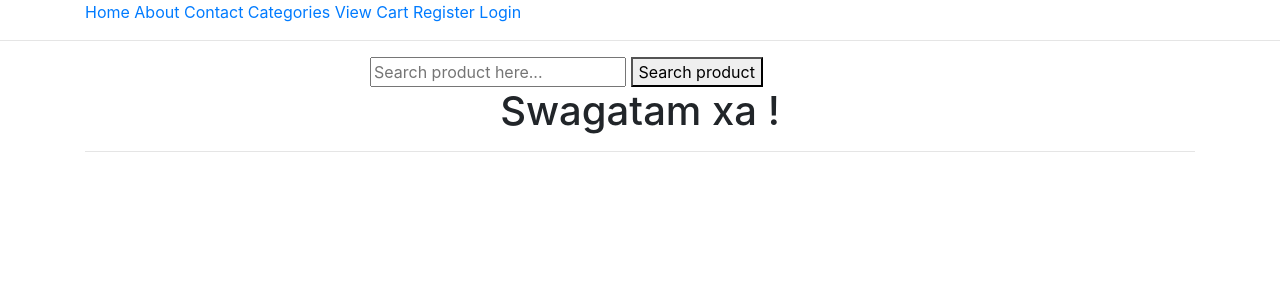
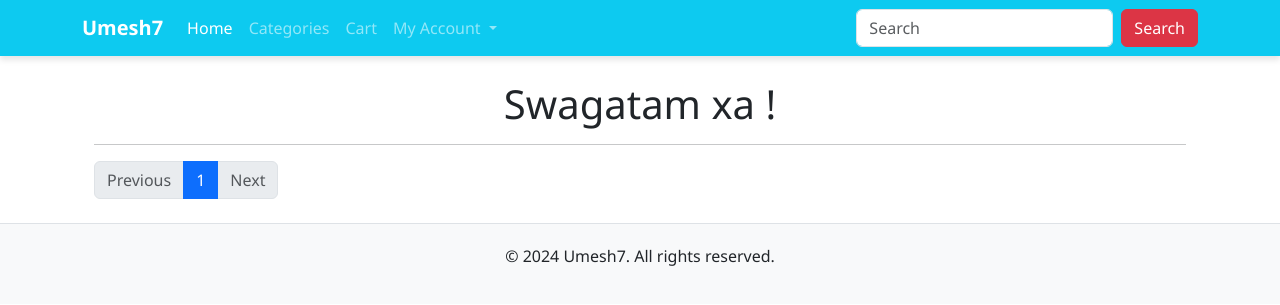
Before and after one commit to UmeshBabu7/Ecommerce-Website, a Django app: page / in a window 1280 px wide. Shown: the top 305 px of the page. Run offline with Django 5.2, Linux system fonts and the light colour scheme; data that the repository does not hold is empty; some libraries are stand-ins or nearby versions.

Commit message:
using pagination and also adding bootstrap

```diff
--- a/website/ecomapp/views.py
+++ b/website/ecomapp/views.py
@@ -5,6 +5,7 @@ from .forms import *
 from django.urls import reverse_lazy
 from django.contrib.auth import authenticate,login,logout
 from django.db.models import Q
+from django.core.paginator import Paginator
 
 # Create your views here.
 
@@ -25,7 +26,12 @@ class HomeView(EcomMixin,TemplateView):
     def get_context_data(self,**kwargs):
         context=super().get_context_data(**kwargs)
         context['meroname']="Umesh Tamang "
-        context['product_list']=Product.objects.all().order_by('-id')
+        all_products=Product.objects.all().order_by('id')
+        paginator=Paginator(all_products,8)
+        page_number=self.request.GET.get('page')
+        print(page_number)
+        product_list=paginator.get_page(page_number)
+        context['product_list']=product_list
         return context
 
 
--- a/website/templates/adminpages/adminorderdetail.html
+++ b/website/templates/adminpages/adminorderdetail.html
@@ -35,8 +35,8 @@
                 </tr>
                 {% endfor %}
                 <tr>
-                    <th colspan="4" class="text-right">Total:</th>
-                    <th>Rs. {{ord_obj.total|intcomma}}</th>
+                    <th colspan="4" class="text-right"></th>
+                    <th>Total=  Rs. {{ord_obj.total|intcomma}}</th>
                 </tr>
             </tbody>
         </table>
--- a/website/templates/base.html
+++ b/website/templates/base.html
@@ -1,44 +1,85 @@
 <!DOCTYPE html>
 <html lang="en">
+
 <head>
     <meta charset="UTF-8">
     <meta name="viewport" content="width=device-width, initial-scale=1.0">
     <title>{% block title %}{% endblock %}</title>
-    <link rel="stylesheet" href="https://stackpath.bootstrapcdn.com/bootstrap/4.5.2/css/bootstrap.min.css">
+    {% comment %} bootstrap link  {% endcomment %}
+    <link href="https://cdn.jsdelivr.net/npm/bootstrap@5.3.0-alpha1/dist/css/bootstrap.min.css" rel="stylesheet">
+    <style>
+        body {
+            font-family: 'Segoe UI', Tahoma, Geneva, Verdana, sans-serif;
+        }
+        .navbar {
+            box-shadow: 0 4px 6px rgba(0, 0, 0, 0.1);
+        }
+        .dropdown-menu {
+            border-radius: 8px;
+            overflow: hidden;
+        }
+        footer {
+            background: #f8f9fa;
+            padding: 20px 0;
+            text-align: center;
+            margin-top: 20px;
+            border-top: 1px solid #dee2e6;
+        }
+    </style>
 </head>
+
 <body>
-    <div class="container">
-    <a href="{% url 'ecomapp:home' %}">Home</a>
-    <a href="{% url 'ecomapp:about' %}">About</a>
-    <a href="{% url 'ecomapp:contact' %}">Contact</a>
-    <a href="{% url 'ecomapp:allproducts' %}">Categories</a>
-    <a href="{% url 'ecomapp:mycart' %}">View Cart</a>
-
-    {% if request.user.customer %}
-    welcome {{request.user.username}}!
-    <a href="{% url 'ecomapp:customerprofile' %}">My Profile </a>
-    <a href="{% url 'ecomapp:customerlogout' %}">Logout</a>
-    {% else %}
-    <a href="{% url 'ecomapp:customerregistration' %}">Register</a>
-    <a href="{% url 'ecomapp:customerlogin' %}">Login</a>
-    {% endif %}
-    </div>
-    <hr>
-    <div class="container">
-        <div class="row">
-            <div class="col-md-6 mx-auto">
-                <form action="{% url 'ecomapp:search' %}" method="GET">
-                    <input type="text" name="keyword" placeholder="Search product here..." required>
-                    <button>Search product </button>
+    <nav class="navbar navbar-expand-lg navbar-dark bg-info">
+        <div class="container">
+            <a class="navbar-brand fw-bold" href="{% url 'ecomapp:home' %}">Umesh7</a>
+            <button class="navbar-toggler" type="button" data-bs-toggle="collapse" data-bs-target="#navbarNavDropdown" aria-controls="navbarNavDropdown" aria-expanded="false" aria-label="Toggle navigation">
+                <span class="navbar-toggler-icon"></span>
+            </button>
+            <div class="collapse navbar-collapse" id="navbarNavDropdown">
+                <ul class="navbar-nav me-auto mb-2 mb-lg-0">
+                    <li class="nav-item">
+                        <a class="nav-link active" aria-current="page" href="{% url 'ecomapp:home' %}">Home</a>
+                    </li>
+                    <li class="nav-item">
+                        <a class="nav-link" href="{% url 'ecomapp:allproducts' %}">Categories</a>
+                    </li>
+                    <li class="nav-item">
+                        <a class="nav-link" href="{% url 'ecomapp:mycart' %}">Cart</a>
+                    </li>
+                    <li class="nav-item dropdown">
+                        <a class="nav-link dropdown-toggle" href="#" id="navbarDropdown" role="button" data-bs-toggle="dropdown" aria-expanded="false">
+                            My Account
+                        </a>
+                        <ul class="dropdown-menu" aria-labelledby="navbarDropdown">
+                            {% if request.user.customer %}
+                            <li><a class="dropdown-item" href="{% url 'ecomapp:customerprofile' %}">My Profile</a></li>
+                            <li><a class="dropdown-item" href="{% url 'ecomapp:customerlogout' %}">Logout</a></li>
+                            {% else %}
+                            <li><a class="dropdown-item" href="{% url 'ecomapp:customerregistration' %}">Register</a></li>
+                            <li><a class="dropdown-item" href="{% url 'ecomapp:customerlogin' %}">Login</a></li>
+                            {% endif %}
+                        </ul>
+                    </li>
+                </ul>
+                <form class="d-flex" action="{% url 'ecomapp:search' %}" method="GET">
+                    <input name="keyword" class="form-control me-2" type="search" placeholder="Search" aria-label="Search" required>
+                    <button class="btn btn-danger" type="submit">Search</button>
                 </form>
             </div>
         </div>
+    </nav>
+
+    <div class="container my-4">
+        {% block content %}
+        {% endblock %}
     </div>
 
+    <footer>
+        <p>&copy; 2024 Umesh7. All rights reserved.</p>
+    </footer>
 
-    {% block content %}
+    <!-- Updated Bootstrap JS Links -->
+    <script src="https://cdn.jsdelivr.net/npm/bootstrap@5.3.0-alpha1/dist/js/bootstrap.bundle.min.js"></script>
+</body>
 
-    {% endblock %}
-
-</body>
 </html>
--- a/website/templates/customerorderdetail.html
+++ b/website/templates/customerorderdetail.html
@@ -35,8 +35,8 @@
                 </tr>
                 {% endfor %}
                 <tr>
-                    <th colspan="4" class="text-right">Total:</th>
-                    <th>Rs. {{ord_obj.total|intcomma}}</th>
+                    <span><th colspan="4" class="text-right"></th></span>
+                    <th>Total=  Rs. {{ord_obj.total|intcomma}}</th>
                 </tr>
             </tbody>
         </table>
--- a/website/templates/home.html
+++ b/website/templates/home.html
@@ -20,5 +20,36 @@
         </div>
         {% endfor %}
     </div>
+    <nav aria-label="...">
+        <ul class="pagination">
+            {% if product_list.has_previous %}
+            <li class="page-item">
+                <a class="page-link" href="?page={{ product_list.previous_page_number }}">Previous</a>
+              </li>
+            {% else %}
+            <li class="page-item disabled">
+                <a class="page-link" href="#" tabindex="-1" aria-disabled="true">Previous</a>
+            </li>
+            {% endif %}
+
+            {% for i in product_list.paginator.page_range %}
+            {% if i == product_list.number %}
+            <li class="page-item active"><a class="page-link">{{i}}</a></li>
+            {% else %}
+            <li class="page-item"><a class="page-link" href="?page={{i}}">{{i}}</a></li>
+            {% endif %}
+            {% endfor %}
+
+            {% if product_list.has_next %}
+            <li class="page-item">
+                <a class="page-link" href="?page={{ product_list.next_page_number }}">Next</a>
+            </li>
+            {% else %}
+            <li class="page-item disabled">
+                <a class="page-link" href="#" tabindex="-1" aria-disabled="true">Next</a>
+            </li>
+            {% endif %}
+        </ul>
+      </nav>
 </div>
 {% endblock %}
```
Also changed, not shown: website/templates/mycart.html (+6 -2 lines).
